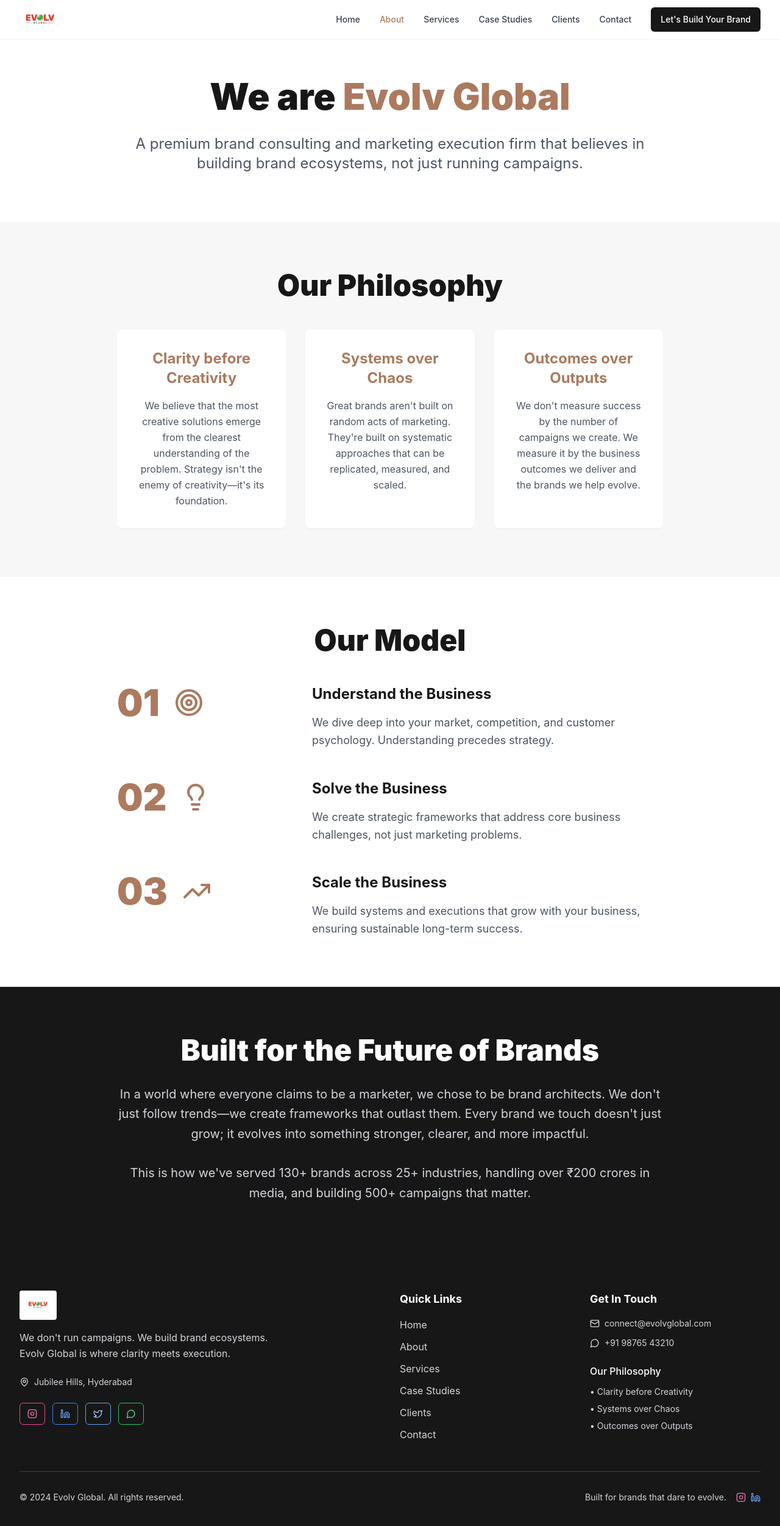
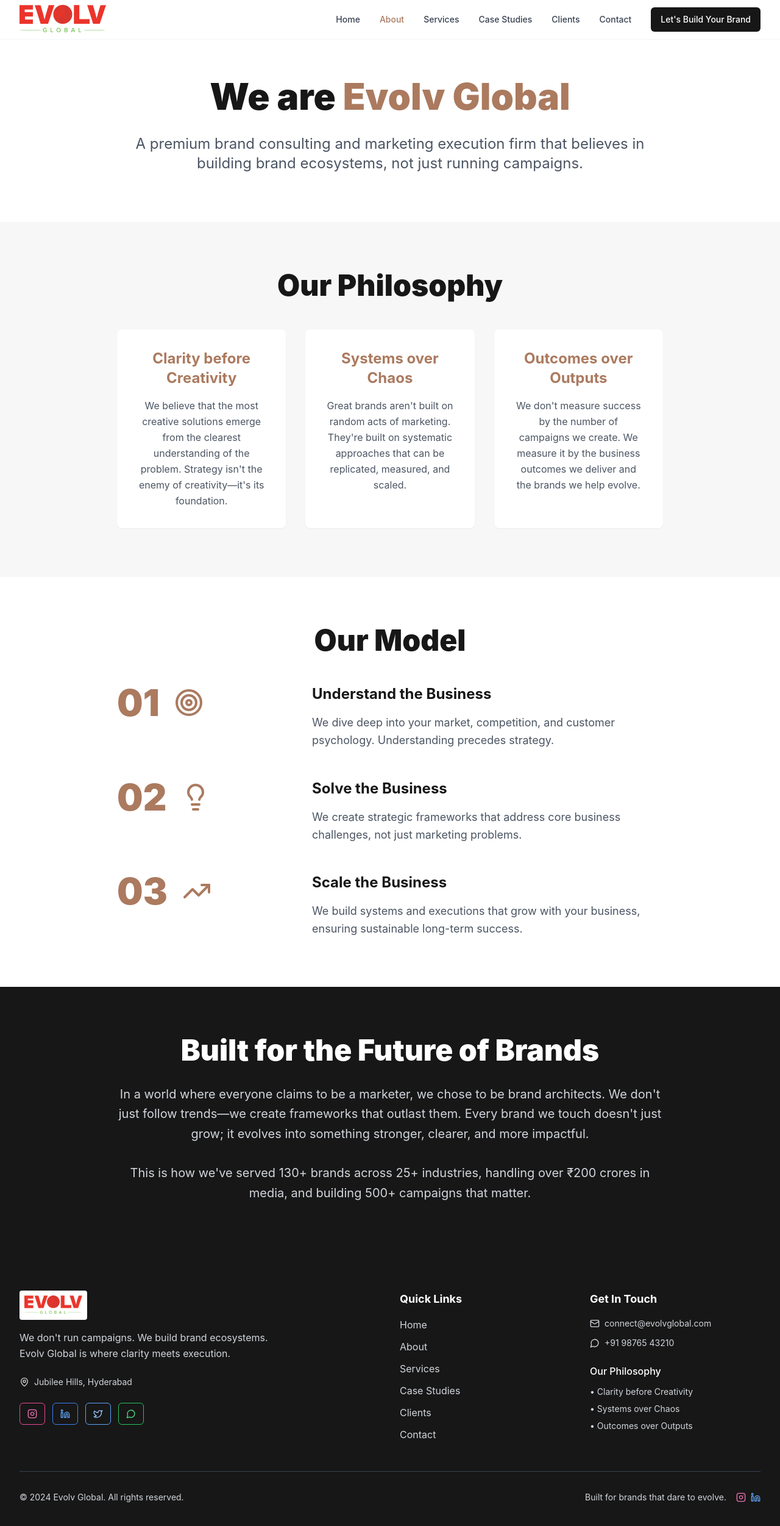
Before and after one commit to magsmenuser7/evolv-brand-blueprint, a React (Vite) app: page /about in a window 1280 px wide. Shown: the top 2502 px of the page at 61% size. Built offline with nearby package versions, Linux system fonts and the light colour scheme.

Commit message:
Add logo and favicon
Update logo in menubar and footer, and add favicon.

```diff
--- a/index.html
+++ b/index.html
@@ -18,7 +18,7 @@
     <meta name="twitter:site" content="@evolvglobal" />
     <meta name="twitter:image" content="https://lovable.dev/opengraph-image-p98pqg.png" />
 
-    <link rel="icon" href="/lovable-uploads/0b786707-5d96-48d0-aaa7-635ddb8ede18.png" type="image/png">
+    <link rel="icon" href="/lovable-uploads/18508a24-791e-410a-b53c-fc2c5ffdf0ac.png" type="image/png">
 
     <link rel="preconnect" href="https://fonts.googleapis.com">
     <link rel="preconnect" href="https://fonts.gstatic.com" crossorigin>
--- a/src/components/Footer.tsx
+++ b/src/components/Footer.tsx
@@ -22,7 +22,7 @@ const Footer = () => {
           {/* Brand */}
           <div className="lg:col-span-2">
             <img
-              src="/lovable-uploads/71d742d6-4d87-4a80-aba7-2744f957ee68.png"
+              src="/lovable-uploads/18508a24-791e-410a-b53c-fc2c5ffdf0ac.png"
               alt="Evolv Global"
               className="h-12 w-auto mb-4 bg-white p-2 rounded"
             />
--- a/src/components/Navigation.tsx
+++ b/src/components/Navigation.tsx
@@ -24,7 +24,7 @@ const Navigation = () => {
           {/* Logo */}
           <Link to="/" className="flex items-center">
             <img
-              src="/lovable-uploads/0b786707-5d96-48d0-aaa7-635ddb8ede18.png"
+              src="/lovable-uploads/18508a24-791e-410a-b53c-fc2c5ffdf0ac.png"
               alt="Evolv Global"
               className="h-12 w-auto"
               onError={(e) => {
```
Also changed, not shown: public/lovable-uploads/18508a24-791e-410a-b53c-fc2c5ffdf0ac.png (added).
